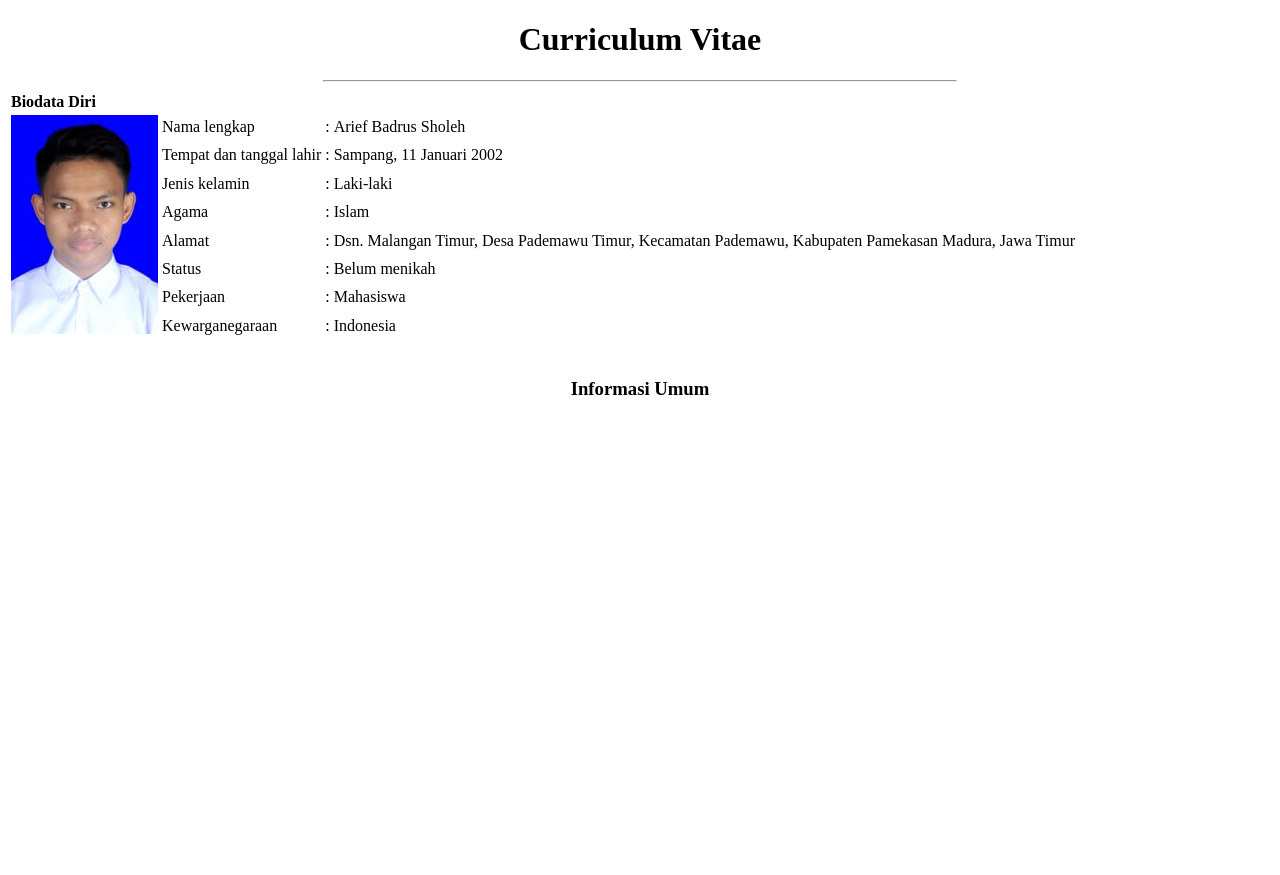
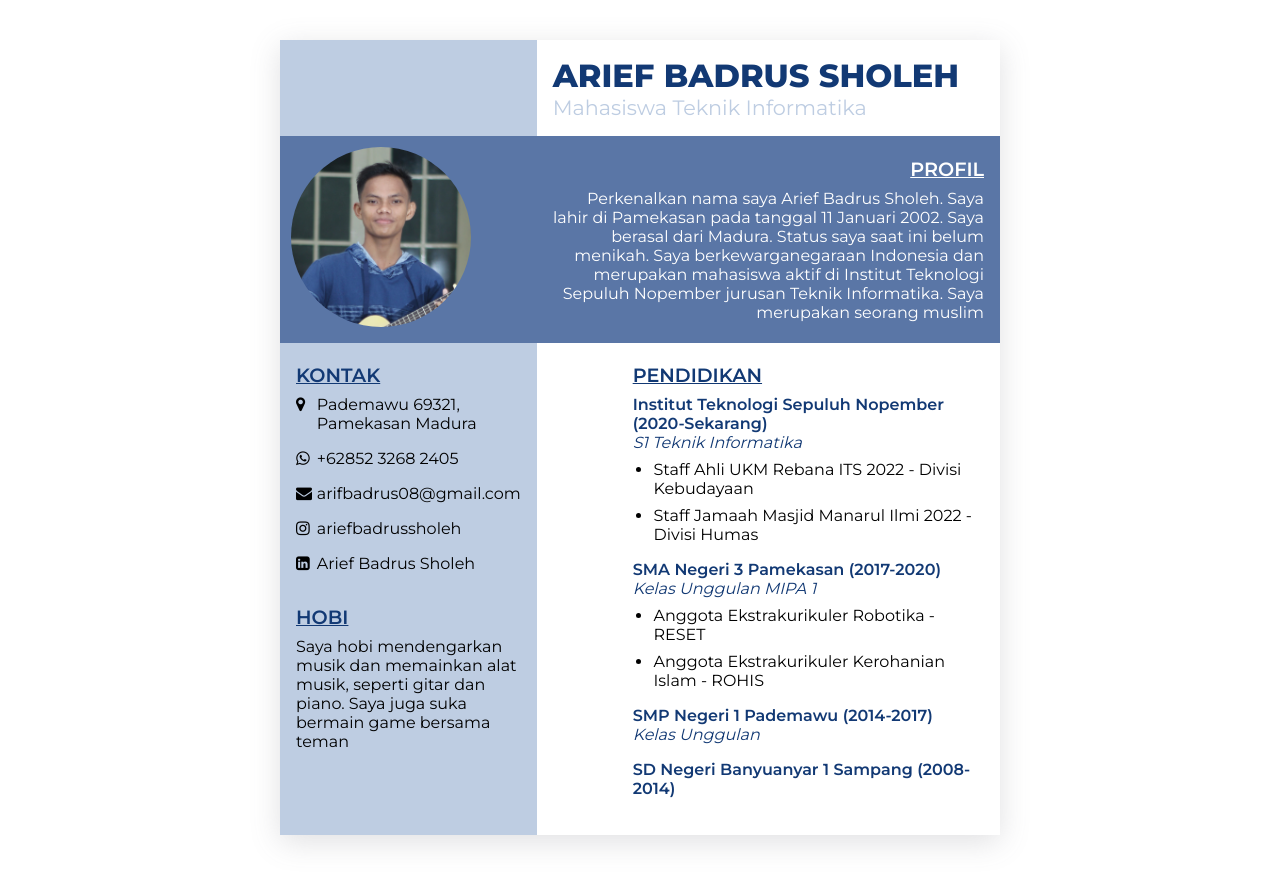
Before and after one commit to ariefbadrussholeh/Tugas-Pemrograman-Web-A-2022, a plain HTML site: page Tugas-1-Membuat-CV-HTML/index.html in a window 1280 px wide. Before the commit the page ends 800 px from the top, so only its background shows below. Drawn offline with Linux system fonts and the light colour scheme.

Commit message:
feat: add cv final design

```diff
--- /dev/null
+++ b/Tugas-1-Membuat-CV-HTML/css/style.css
@@ -0,0 +1,171 @@
+@import url("https://fonts.googleapis.com/css2?family=Montserrat:wght@300;400;600;800&display=swap");
+
+:root {
+  /*Font Color*/
+  --primary-color: #123974;
+  --secondary-color: #5a76a6;
+  --light-color: #becde2;
+  --white: #ffffff;
+}
+
+* {
+  padding: 0;
+  margin: 0;
+  font-family: "Montserrat", sans-serif;
+}
+
+body {
+  margin-top: 40px;
+  margin-bottom: 40px;
+}
+
+h3 {
+  font-size: 1.2rem;
+  font-weight: 600;
+  text-decoration: underline;
+  margin-bottom: 0.5rem;
+  color: var(--primary-color);
+}
+
+h4 {
+  font-weight: 500;
+  font-style: italic;
+}
+
+p {
+  font-size: 1rem;
+}
+
+ul {
+  list-style: none;
+}
+
+ul li a {
+  text-decoration: none;
+  color: black;
+}
+
+a:hover {
+  color: var(--primary-color);
+  text-shadow: 0px 0px 6px rgba(255, 255, 255, 0.7);
+}
+
+ul li {
+  margin-bottom: 1rem;
+  padding-left: 1.3em;
+}
+
+.container {
+  margin: auto;
+  width: 720px;
+  background-color: var(--white);
+  box-shadow: rgba(100, 100, 111, 0.2) 0px 7px 29px 0px;
+  display: grid;
+  grid-template-columns: 1fr 1fr 1fr 1fr;
+  gap: 0px 0px;
+  grid-template-areas:
+    "aside header header header"
+    "hero profile profile profile"
+    "aside2 education education education";
+}
+
+aside {
+  grid-area: aside;
+  background-color: var(--light-color);
+}
+
+header {
+  grid-area: header;
+  padding: 1rem;
+}
+
+header h1 {
+  color: var(--primary-color);
+  font-weight: 800;
+}
+
+header h2 {
+  color: var(--light-color);
+  font-weight: 400;
+  font-size: 1.3em;
+}
+
+section.hero {
+  grid-area: hero;
+  background-color: var(--secondary-color);
+  padding: 0.7rem;
+}
+
+section.hero img {
+  width: 180px;
+  border-radius: 100px;
+  /*border: 0.3rem solid var(--light-color);*/
+}
+
+section.profile {
+  text-align: end;
+  grid-area: profile;
+  background-color: var(--secondary-color);
+  padding: 1.3rem 1rem;
+}
+
+section.profile h3,
+section.profile p {
+  color: var(--white);
+}
+
+section.aside2 {
+  grid-area: aside2;
+  background-color: var(--light-color);
+  padding: 1.3rem 1rem;
+}
+
+section.contact {
+  margin-bottom: 2rem;
+}
+
+section.contact li:before {
+  content: "\f041"; /* FontAwesome Unicode */
+  font-family: FontAwesome;
+  display: inline-block;
+  margin-left: -1.3em; /* same as padding-left set on li */
+  width: 1.3em; /* same as padding-left set on li */
+}
+section.contact li.wa:before {
+  content: "\f232"; /* FontAwesome Unicode */
+  font-family: FontAwesome;
+}
+section.contact li.email:before {
+  content: "\f0e0"; /* FontAwesome Unicode */
+  font-family: FontAwesome;
+}
+section.contact li.instagram:before {
+  content: "\f16d"; /* FontAwesome Unicode */
+  font-family: FontAwesome;
+}
+section.contact li.linkedin:before {
+  content: "\f08c"; /* FontAwesome Unicode */
+  font-family: FontAwesome;
+}
+
+section.education {
+  grid-area: education;
+  padding: 1.3rem 1rem 1.3rem 6rem;
+}
+
+section.education ul li {
+  padding-left: 0;
+  font-weight: 600;
+  color: var(--primary-color);
+}
+
+ul.activity {
+  list-style-type: disc;
+  margin-left: 1.3rem;
+  margin-top: 0.5rem;
+}
+section.education ul.activity li {
+  margin-bottom: 0.5rem;
+  font-weight: 400;
+  color: black;
+}
--- a/Tugas-1-Membuat-CV-HTML/index.html
+++ b/Tugas-1-Membuat-CV-HTML/index.html
@@ -4,61 +4,71 @@
     <meta charset="UTF-8" />
     <meta http-equiv="X-UA-Compatible" content="IE=edge" />
     <meta name="viewport" content="width=device-width, initial-scale=1.0" />
+    <!-- css.gg -->
+    <link href="https://css.gg/css" rel="stylesheet" />
+    <link rel="stylesheet" href="css/style.css" />
+    <link rel="stylesheet" href="https://maxcdn.bootstrapcdn.com/font-awesome/4.5.0/css/font-awesome.min.css" />
     <title>Tugas 1 | Membuat CV HTML</title>
   </head>
-  <body style="text-align: center">
-    <h1>Curriculum Vitae</h1>
-    <hr width="50%" />
-    <table style="text-align: left">
-      <tr>
-        <th colspan="4">Biodata Diri</th>
-      </tr>
-      <tr>
-        <td rowspan="9">
-          <img src="Arief Badrus Sholeh.jpg" alt="" />
-        </td>
-        <td>Nama lengkap</td>
-        <td>:</td>
-        <td>Arief Badrus Sholeh</td>
-      </tr>
-      <tr>
-        <td>Tempat dan tanggal lahir</td>
-        <td>:</td>
-        <td>Sampang, 11 Januari 2002</td>
-      </tr>
-      <tr>
-        <td>Jenis kelamin</td>
-        <td>:</td>
-        <td>Laki-laki</td>
-      </tr>
-      <tr>
-        <td>Agama</td>
-        <td>:</td>
-        <td>Islam</td>
-      </tr>
-      <tr>
-        <td>Alamat</td>
-        <td>:</td>
-        <td>Dsn. Malangan Timur, Desa Pademawu Timur, Kecamatan Pademawu, Kabupaten Pamekasan Madura, Jawa Timur</td>
-      </tr>
-      <tr>
-        <td>Status</td>
-        <td>:</td>
-        <td>Belum menikah</td>
-      </tr>
-      <tr>
-        <td>Pekerjaan</td>
-        <td>:</td>
-        <td>Mahasiswa</td>
-      </tr>
-      <tr>
-        <td>Kewarganegaraan</td>
-        <td>:</td>
-        <td>Indonesia</td>
-      </tr>
-    </table>
-    <br />
-    <table></table>
-    <h3>Informasi Umum</h3>
+  <body>
+    <div class="container">
+      <aside></aside>
+      <header>
+        <h1>ARIEF BADRUS SHOLEH</h1>
+        <h2>Mahasiswa Teknik Informatika</h2>
+      </header>
+      <section class="hero">
+        <img src="img/profile-picture.jpg" alt="Profile picture" />
+      </section>
+      <section class="profile">
+        <h3>PROFIL</h3>
+        <p>
+          Perkenalkan nama saya Arief Badrus Sholeh. Saya lahir di Pamekasan pada tanggal 11 Januari 2002. Saya berasal dari Madura. Status saya saat ini belum menikah. Saya berkewarganegaraan Indonesia dan merupakan mahasiswa aktif di
+          Institut Teknologi Sepuluh Nopember jurusan Teknik Informatika. Saya merupakan seorang muslim
+        </p>
+      </section>
+      <section class="aside2">
+        <section class="contact">
+          <h3>KONTAK</h3>
+          <ul>
+            <li class="location"><a href="">Pademawu 69321, Pamekasan Madura</a></li>
+            <li class="wa"><a href="">+62852 3268 2405</a></li>
+            <li class="email"><a href="">arifbadrus08@gmail.com</a></li>
+            <li class="instagram"><a href="https://www.instagram.com/ariefbadrussholeh/">ariefbadrussholeh</a></li>
+            <li class="linkedin"><a href="https://www.linkedin.com/in/arief-badrus-sholeh/">Arief Badrus Sholeh</a></li>
+          </ul>
+        </section>
+        <section class="hobby">
+          <h3>HOBI</h3>
+          <p>Saya hobi mendengarkan musik dan memainkan alat musik, seperti gitar dan piano. Saya juga suka bermain game bersama teman</p>
+        </section>
+      </section>
+      <section class="education">
+        <h3>PENDIDIKAN</h3>
+        <ul>
+          <li>
+            Institut Teknologi Sepuluh Nopember (2020-Sekarang)
+            <h4>S1 Teknik Informatika</h4>
+            <ul class="activity">
+              <li>Staff Ahli UKM Rebana ITS 2022 - Divisi Kebudayaan</li>
+              <li>Staff Jamaah Masjid Manarul Ilmi 2022 - Divisi Humas</li>
+            </ul>
+          </li>
+          <li>
+            SMA Negeri 3 Pamekasan (2017-2020)
+            <h4>Kelas Unggulan MIPA 1</h4>
+            <ul class="activity">
+              <li>Anggota Ekstrakurikuler Robotika - RESET</li>
+              <li>Anggota Ekstrakurikuler Kerohanian Islam - ROHIS</li>
+            </ul>
+          </li>
+          <li>
+            SMP Negeri 1 Pademawu (2014-2017)
+            <h4>Kelas Unggulan</h4>
+          </li>
+          <li>SD Negeri Banyuanyar 1 Sampang (2008-2014)</li>
+        </ul>
+      </section>
+    </div>
   </body>
 </html>
```
Also changed, not shown: Tugas-1-Membuat-CV-HTML/Arief Badrus Sholeh.jpg (deleted), Tugas-1-Membuat-CV-HTML/img/profile-picture.jpg (added).
